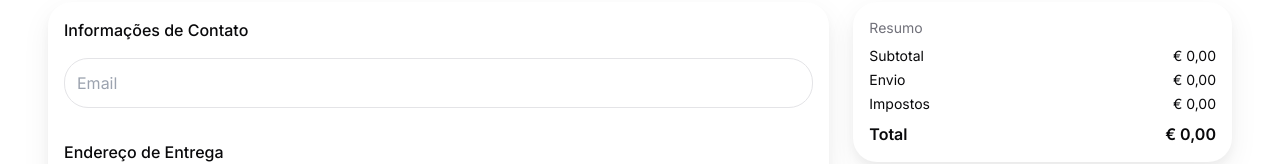
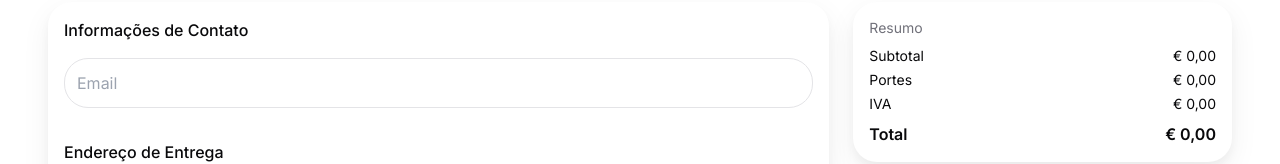
Before and after one commit to davescript/loja-mae, a React (Vite) app: page /checkout in a window 1280 px wide. Shown: the part 355-519 px from the top of the page. Built offline with nearby package versions, Linux system fonts and the light colour scheme; no server answers.

Commit message:
Ajustar terminologia para Portugal (IVA, portes)

```diff
--- a/frontend/storefront/pages/cart.tsx
+++ b/frontend/storefront/pages/cart.tsx
@@ -59,7 +59,7 @@ export default function CartPage() {
           <p className="text-sm text-muted-foreground">Subtotal</p>
           <p className="text-2xl font-semibold text-primary">{formatPrice(Math.round(subtotal * 100))}</p>
           <button className="mt-4 w-full px-4 py-3 rounded-full bg-primary text-primary-foreground" onClick={() => navigate('/checkout')}>Ir para Checkout</button>
-          <p className="mt-2 text-xs text-muted-foreground">Impostos e envio calculados no checkout.</p>
+          <p className="mt-2 text-xs text-muted-foreground">IVA e portes calculados no checkout.</p>
         </div>
       </div>
     </div>
--- a/frontend/storefront/pages/checkout.tsx
+++ b/frontend/storefront/pages/checkout.tsx
@@ -152,8 +152,8 @@ export default function CheckoutPage() {
           <p className="text-sm text-muted-foreground">Resumo</p>
           <div className="mt-2 space-y-1 text-sm">
             <div className="flex justify-between"><span>Subtotal</span><span>{formatPrice(Math.round(subtotal * 100))}</span></div>
-            <div className="flex justify-between"><span>Envio</span><span>{formatPrice(0)}</span></div>
-            <div className="flex justify-between"><span>Impostos</span><span>{formatPrice(0)}</span></div>
+            <div className="flex justify-between"><span>Portes</span><span>{formatPrice(0)}</span></div>
+            <div className="flex justify-between"><span>IVA</span><span>{formatPrice(0)}</span></div>
           </div>
           <div className="mt-2 flex justify-between font-semibold"><span>Total</span><span>{formatPrice(Math.round(subtotal * 100))}</span></div>
         </div>
```
